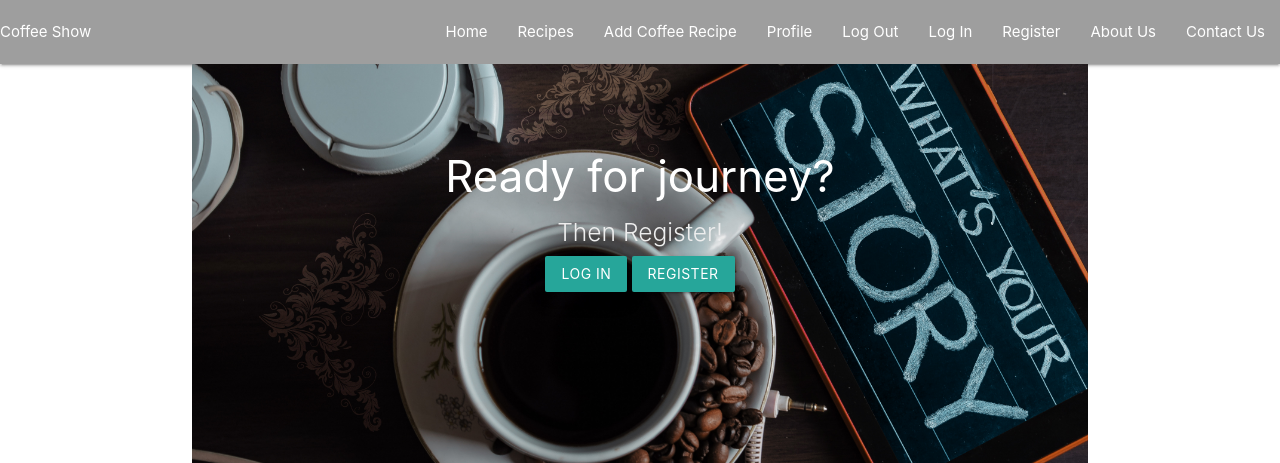
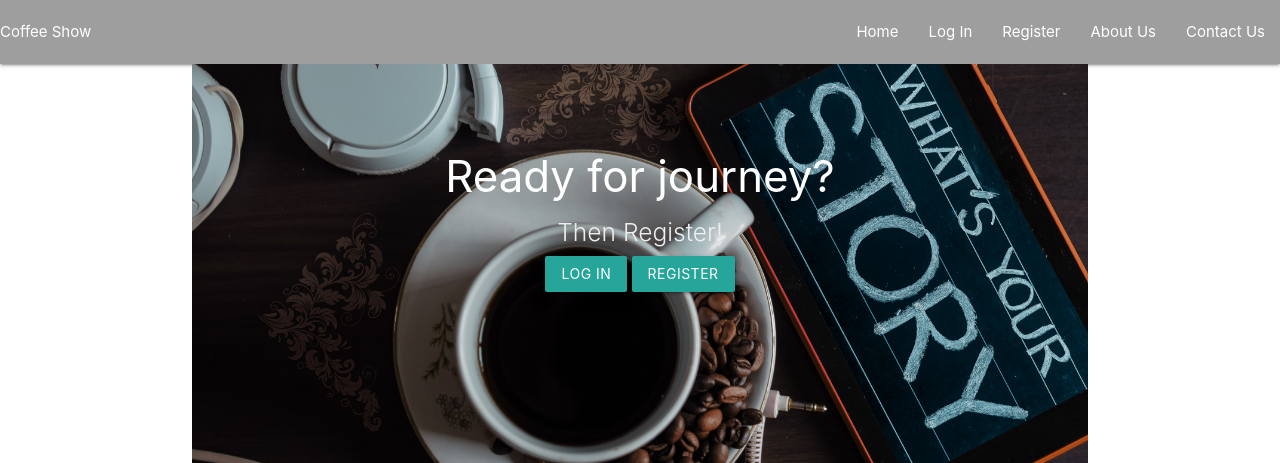
Before and after one commit to romanstr-code/milestone-project-three, a Flask app: page / in a window 1280 px wide. Shown: the top 463 px of the page. Run offline with Flask 2, Linux system fonts and the light colour scheme; some libraries are stand-ins or nearby versions.

Commit message:
Add LogOut Functionality

```diff
--- a/app.py
+++ b/app.py
@@ -50,31 +50,29 @@ def register():
         }
         mongo.db.users.insert_one(register)
 
-        # put new user into 'session' cookie
+        #put new user into 'session' cookie
         session["user"] = request.form.get("username").lower()
         flash("Registration Successful!")
         return redirect(url_for("profile", username=session["user"]))
-
     return render_template("register.html")
 
 
 @app.route("/login", methods=["GET", "POST"])
 def login():
     if request.method == "POST":
-        # check if username exists in db
+        #check if username exists in db
         existing_user = mongo.db.users.find_one(
             {"username": request.form.get("username").lower()})
 
         if existing_user:
-            # ensure hashed password matches user input
+            #ensure hashed password matches user input
             if check_password_hash(
                 existing_user["password"], request.form.get("password")):
                     session["user"] = request.form.get("username").lower()
-                    flash("Welcome, {}".format(
+                    flash("Welcome,{}".format(
                         request.form.get("username")))
                     return redirect(url_for(
                         "profile", username=session["user"]))
-
             else:
                 # invalid password match
                 flash("Incorrect Username and/or Password")
@@ -85,16 +83,28 @@ def login():
             flash("Incorrect Username and/or Password")
             return redirect(url_for("login"))
 
-
     return render_template("login.html")
 
 
 @app.route("/profile/<username>", methods=["GET", "POST"])
 def profile(username):
-    # grab the session user's username from db
+    #grab the session user's username from db
     username = mongo.db.users.find_one(
         {"username": session["user"]})["username"]
-    return render_template("profile.html", username=username)
+
+    if session["user"]:
+        return render_template("profile.html", username=username)
+
+    return redirect(url_for("login"))
+
+
+
+@app.route("/logout")
+def logout():
+    #remove user from session cookies
+    flash("You have been logged out!")
+    session.pop("user")
+    return redirect("login")
 
 
 if __name__ == "__main__":
--- a/templates/base.html
+++ b/templates/base.html
@@ -16,34 +16,34 @@
             <a href="#" data-target="mobile-demo" class="sidenav-trigger right"><i class="fas fa-bars"></i></a>
             <ul class="right hide-on-med-and-down">
                <li><a href="{{ url_for('home') }}" class="nav-item">Home</a></li>
-
+               {% if session.user %}
                     <li><a href="{{ url_for('recipes') }}" class="nav-item">Recipes</a></li>
                     <li><a href="#" class="nav-item">Add Coffee Recipe</a></li>
                     <li><a href="{{ url_for('profile', username=session['user']) }}" class="nav-item">Profile</a></li>
-               <li><a href="#" class="nav-item">Log Out</a></li>
-
+                    <li><a href="{{ url_for('logout') }}" class="nav-item">Log Out</a></li>
+               {% else %}
                     <li><a href="{{ url_for('login') }}" class="nav-item">Log In</a></li>
                     <li><a href="{{ url_for('register') }}" class="nav-item">Register</a></li>
-
                     <li><a href="#" class="nav-item">About Us</a></li>
                     <li><a href="#" class="nav-item">Contact Us</a></li>
+               {% endif %}
             </ul>
          </div>
       </nav>
       <!--mobile nav bar-->
       <ul class="sidenav" id="mobile-demo">
                     <li><a href="#">Home</a></li>
-
-         <li><a href="{{ url_for('recipes') }}">Recipes</a></li>
-         <li><a href="#">Add Coffee Recipe</a></li>
-         <li><a href="{{ url_for('profile', username=session['user']) }}">Profile</a></li>
-         <li><a href="#">Log Out</a></li>
-
-         <li><a href="{{ url_for('login') }}">Log In</a></li>
-         <li><a href="{{ url_for('register') }}">Register</a></li>
-
-         <li><a href="#">About Us</a></li>
-         <li><a href="#">Contact Us</a></li>
+         {% if session.user %}
+                    <li><a href="{{ url_for('recipes') }}" class="nav-item">Recipes</a></li>
+                    <li><a href="#" class="nav-item">Add Coffee Recipe</a></li>
+                    <li><a href="{{ url_for('profile', username=session['user']) }}" class="nav-item">Profile</a></li>
+                    <li><a href="{{ url_for('logout') }}" class="nav-item">Log Out</a></li>
+               {% else %}
+                    <li><a href="{{ url_for('login') }}" class="nav-item">Log In</a></li>
+                    <li><a href="{{ url_for('register') }}" class="nav-item">Register</a></li>
+                    <li><a href="#" class="nav-item">About Us</a></li>
+                    <li><a href="#" class="nav-item">Contact Us</a></li>
+               {% endif %}
       </ul>
       <!-- Flash messages -->
     <section>
```
Lines whose indentation alone changed are shown as unchanged.
